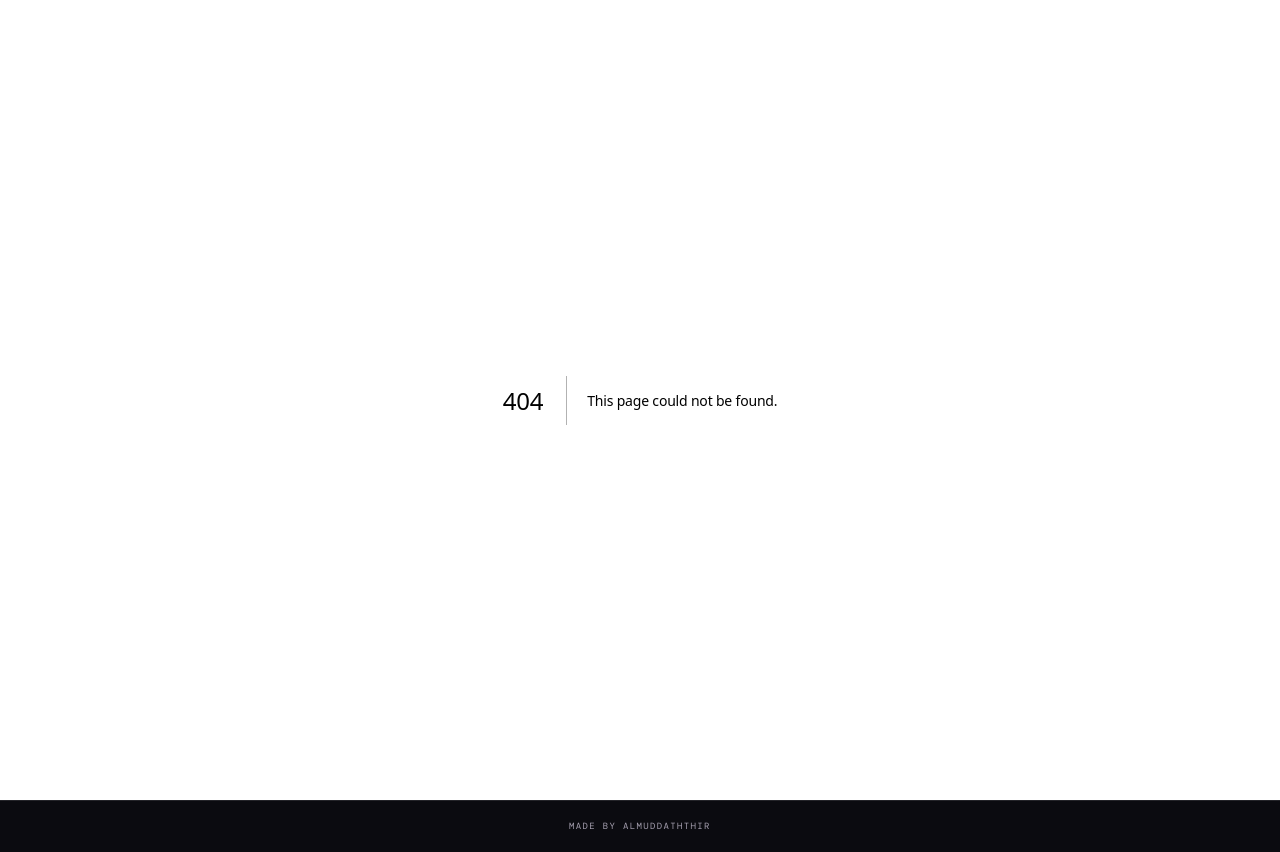
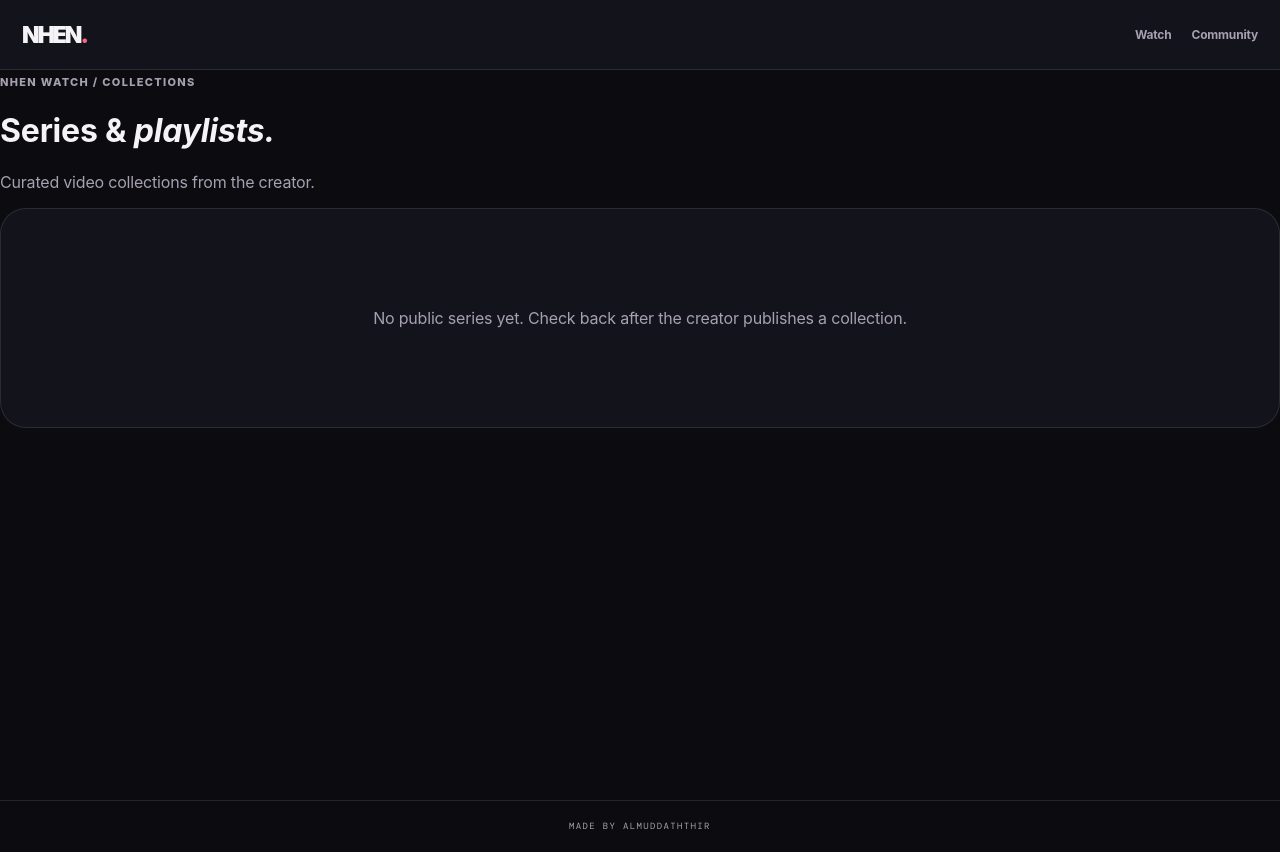
Before and after one commit to Mody2024/Creator-Fan-Hub, a Next.js app: page /series in a window 1280 px wide. Before the commit this address had no page. Built offline with nearby package versions, Linux system fonts and the light colour scheme; no server answers; the database is empty.

Commit message:
feat: add public NHEN series and playlist library

```diff
--- /dev/null
+++ b/src/app/series/page.tsx
@@ -0,0 +1,11 @@
+import Link from "next/link";
+import {createSupabaseServerClient} from "@/lib/supabase/server";
+export const dynamic="force-dynamic";
+export default async function SeriesPage(){
+ const supabase=await createSupabaseServerClient();if(!supabase)return null;
+ const {data}=await supabase.from("video_playlists").select("id,slug,title,description,position").eq("is_published",true).order("position");
+ const playlists=data??[];
+ const counts=await Promise.all(playlists.map(async p=>{const {count}=await supabase.from("video_playlist_items").select("*",{count:"exact",head:true}).eq("playlist_id",p.id);return [p.id,count??0] as const}));
+ const countMap=new Map(counts);
+ return <main className="nhen-profile-page"><header className="nhen-watch-top"><Link className="nhen-brand" href="/">NHEN<span className="nhen-brand-mark">.</span></Link><nav><Link href="/#videos">Watch</Link><Link href="/community">Community</Link></nav></header><div className="nhen-series-wrap"><span className="nhen-section-label">NHEN WATCH / COLLECTIONS</span><h1>Series & <em>playlists.</em></h1><p className="nhen-muted">Curated video collections from the creator.</p><div className="nhen-series-grid">{playlists.length?playlists.map(p=><Link href={"/series/"+p.slug} className="nhen-series-card" key={p.id}><span className="nhen-series-icon">▤</span><span className="nhen-section-label">COLLECTION / {String(p.position+1).padStart(2,"0")}</span><h2>{p.title}</h2><p>{p.description||"A curated collection of creator videos."}</p><small>{countMap.get(p.id)} videos · Open collection ↗</small></Link>):<div className="nhen-card nhen-empty-state">No public series yet. Check back after the creator publishes a collection.</div>}</div></div></main>
+}
```
